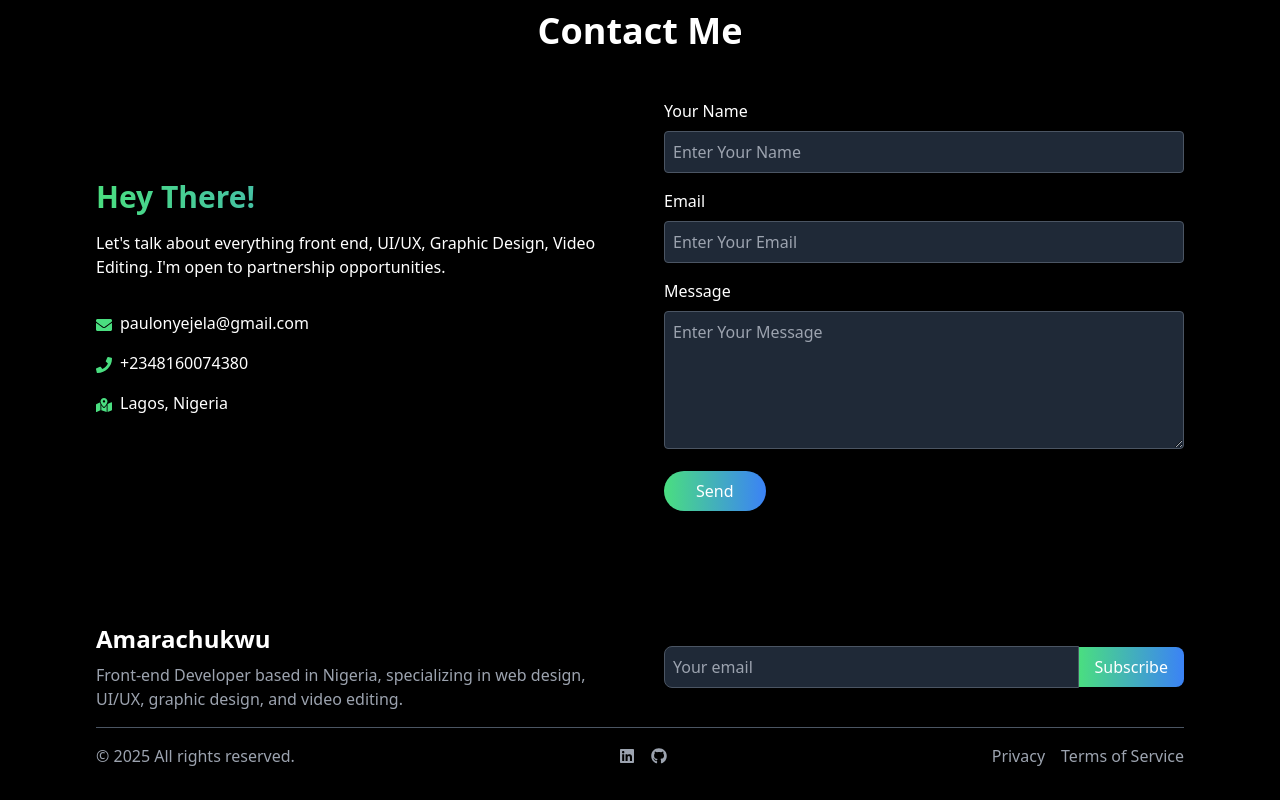
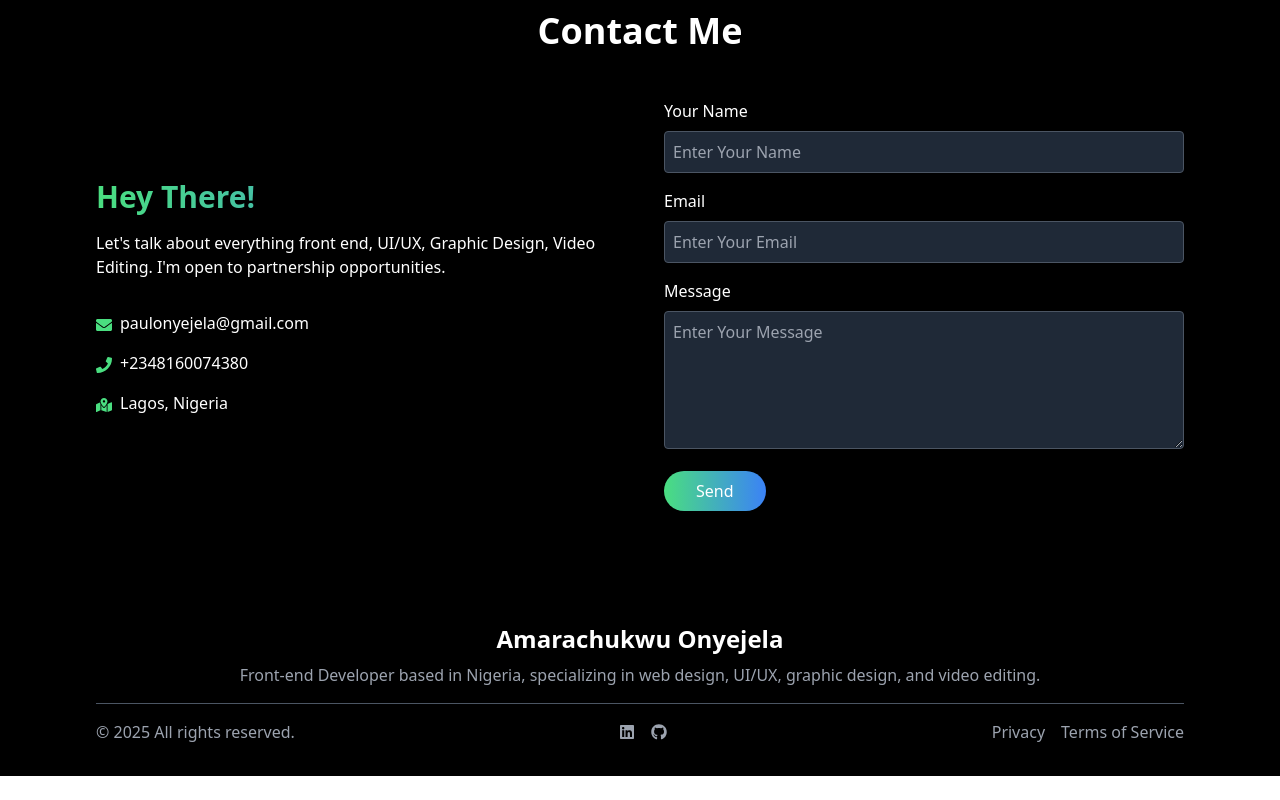
Before and after one commit to PaulOnyejela/Personal_Portfolio, a React (Vite) app: page / in a window 1280 px wide. Shown: the part 2523-3323 px from the top of the page. After the commit the page ends 3299 px from the top, so only its background shows below. Built offline with nearby package versions, Linux system fonts and the light colour scheme.

Commit message:
centering developer description

```diff
--- a/src/components/Footer.jsx
+++ b/src/components/Footer.jsx
@@ -8,34 +8,15 @@ const Footer = () => {
       {/* Container for the footer content */}
       <div className="container mx-auto px-8 md:px-16 lg:px-24">
 
-        {/* Top section containing the description and subscription form */}
-        <div className="flex flex-col md:flex-row md:space-x-12 items-center mb-4">
+        {/* Top section containing the description, horizontally centered */}
+        <div className="flex flex-col items-center mb-4"> {/* Only horizontally center the description */}
 
-          {/* Left side: Description about the developer */}
-          <div className="flex-1 mb-4 md:mb-0">
-            <h3 className="text-2xl font-bold mb-2">Amarachukwu</h3>
+          {/* Description about the developer */}
+          <div className="text-center"> {/* Added text-center to center the content */}
+            <h3 className="text-2xl font-bold mb-2">Amarachukwu Onyejela</h3>
             <p className="text-gray-400">
               Front-end Developer based in Nigeria, specializing in web design, UI/UX, graphic design, and video editing.
             </p>
-          </div>
-
-          {/* Right side: Email subscription form */}
-          <div className="flex-1 w-full">
-            <form className="flex items-center justify-center">
-              {/* Email input field */}
-              <input
-                type="email"
-                placeholder="Your email"
-                className="w-full p-2 rounded-l-lg bg-gray-800 border border-gray-600 focus:outline-none focus:border-green-400"
-              />
-              {/* Subscribe button */}
-              <button
-                type="submit"
-                className="bg-gradient-to-r from-green-400 to-blue-500 text-white px-4 py-2 rounded-r-lg"
-              >
-                Subscribe
-              </button>
-            </form>
           </div>
         </div>
 
```
